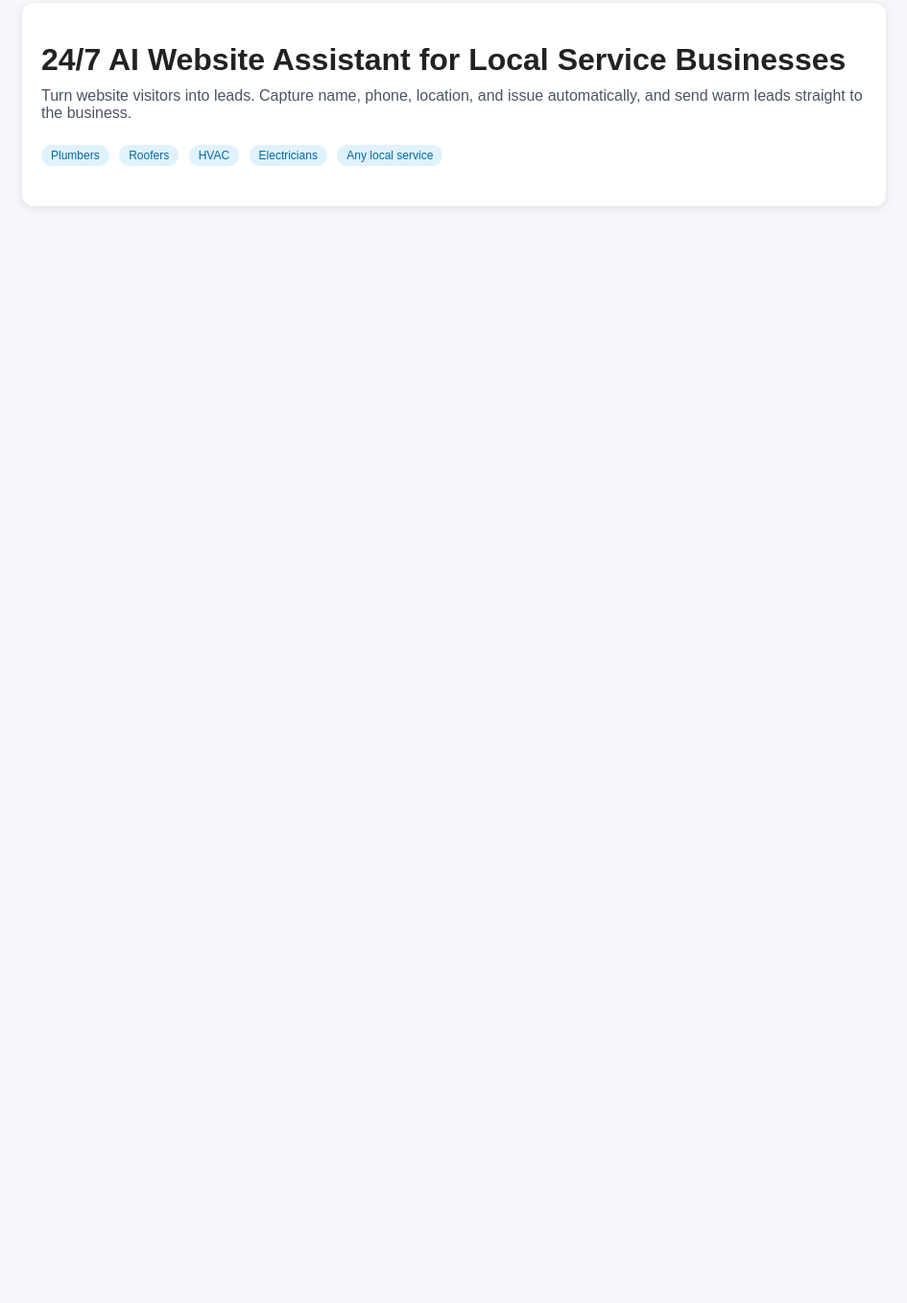
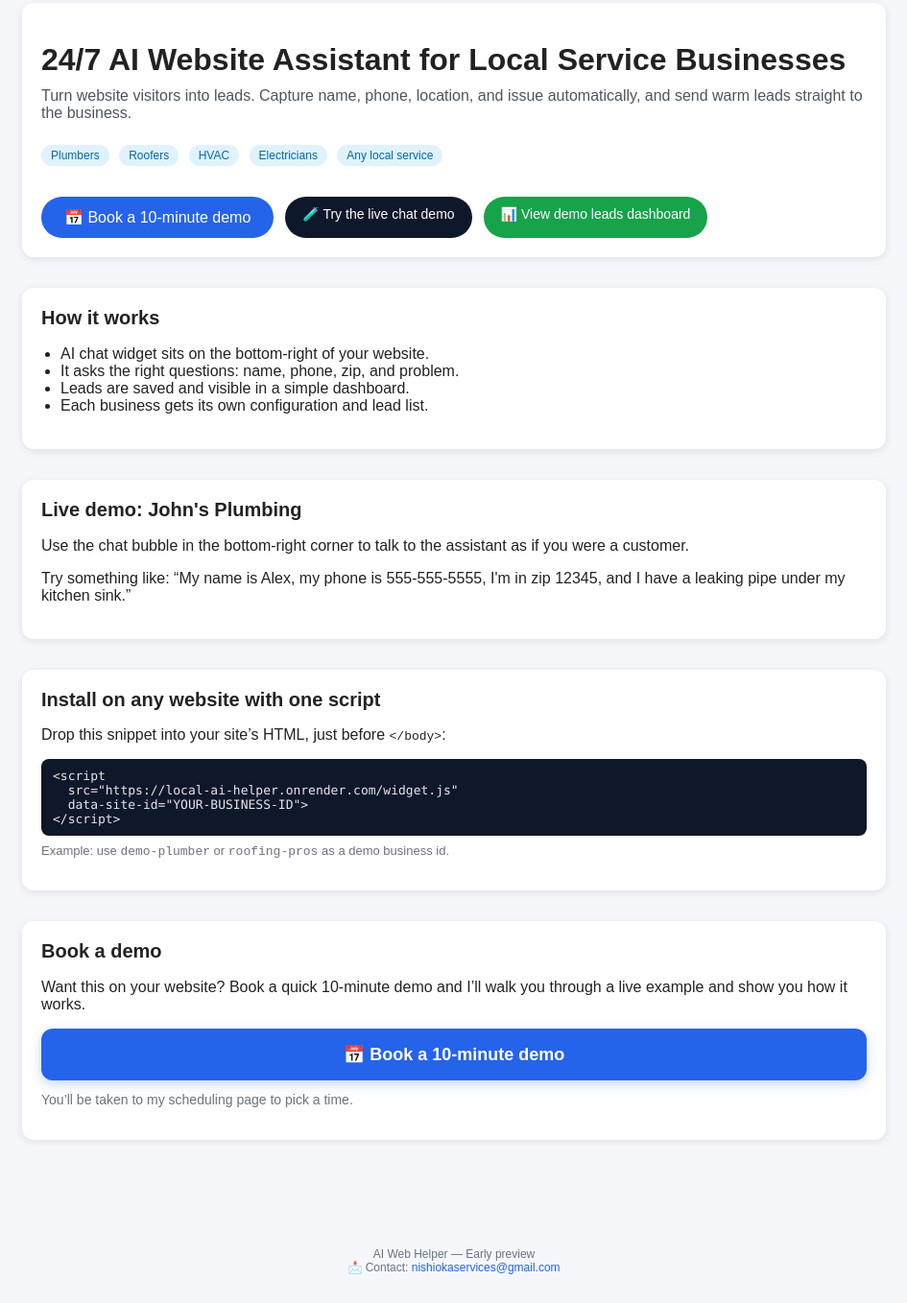
Before and after one commit to realcrown01/local-ai-helper, a website: page public/index.html in a window 1280 px wide. Shown: the part 90-1448 px from the top of the page at 96% size, without its empty margins (167-1112 px from the left). Before the commit the page ends 800 px from the top, so only its background shows below. Drawn offline with Linux system fonts and the light colour scheme; a script that the page names is missing.

Commit message:
Fix landing page (full restore)

```diff
--- a/public/index.html
+++ b/public/index.html
@@ -111,6 +111,7 @@
   </style>
 </head>
 <body>
+
   <header>
     <div class="container">
       <div class="logo">AI Web Helper</div>
@@ -127,6 +128,7 @@
           Turn website visitors into leads. Capture name, phone, location, and issue
           automatically, and send warm leads straight to the business.
         </div>
+
         <div>
           <span class="pill">Plumbers</span>
           <span class="pill">Roofers</span>
@@ -138,4 +140,105 @@
         <!-- Primary actions -->
         <div style="margin-top: 16px; display:flex; flex-wrap:wrap; gap:12px;">
 
-          <!-- Big Blue Book Button -->
+          <!-- Big blue demo button -->
+          <a class="cta" href="#schedule" style="font-size:16px; padding:12px 24px; background:#2563eb;">
+            📅 Book a 10-minute demo
+          </a>
+
+          <!-- Try demo -->
+          <a class="cta-secondary" href="#demo">
+            🧪 Try the live chat demo
+          </a>
+
+          <!-- Dashboard -->
+          <a class="cta-secondary" href="/admin/leads?siteId=demo-plumber" style="background:#16a34a;">
+            📊 View demo leads dashboard
+          </a>
+        </div>
+      </div>
+
+      <!-- How it works -->
+      <div class="section">
+        <h2>How it works</h2>
+        <ul>
+          <li>AI chat widget sits on the bottom-right of your website.</li>
+          <li>It asks the right questions: name, phone, zip, and problem.</li>
+          <li>Leads are saved and visible in a simple dashboard.</li>
+          <li>Each business gets its own configuration and lead list.</li>
+        </ul>
+      </div>
+
+      <!-- Live demo section -->
+      <div class="section" id="demo">
+        <h2>Live demo: John's Plumbing</h2>
+        <p>Use the chat bubble in the bottom-right corner to talk to the assistant as if you were a customer.</p>
+        <p>Try something like: “My name is Alex, my phone is 555-555-5555, I'm in zip 12345, and I have a leaking pipe under my kitchen sink.”</p>
+      </div>
+
+      <!-- Install snippet -->
+      <div class="section">
+        <h2>Install on any website with one script</h2>
+        <p>Drop this snippet into your site’s HTML, just before <code>&lt;/body&gt;</code>:</p>
+
+        <div class="code-box">
+          &lt;script<br />
+          &nbsp;&nbsp;src="https://local-ai-helper.onrender.com/widget.js"<br />
+          &nbsp;&nbsp;data-site-id="YOUR-BUSINESS-ID"&gt;<br />
+          &lt;/script&gt;
+        </div>
+
+        <p style="font-size: 13px; color:#6b7280; margin-top:8px;">
+          Example: use <code>demo-plumber</code> or <code>roofing-pros</code> as a demo business id.
+        </p>
+      </div>
+
+      <!-- Book a demo -->
+      <div class="section" id="schedule">
+        <h2>Book a demo</h2>
+        <p>
+          Want this on your website? Book a quick 10-minute demo and I’ll walk you through a live example and show you how it works.
+        </p>
+
+        <a
+          href="https://nishiokaservices.setmore.com/services/cbc88d43-08de-4022-a8b3-577add493d5c"
+          target="_blank"
+          rel="noopener noreferrer"
+          style="
+            display: block;
+            background: #2563eb;
+            padding: 16px;
+            border-radius: 12px;
+            color: white;
+            text-align: center;
+            font-size: 18px;
+            font-weight: bold;
+            text-decoration: none;
+            margin-top: 16px;
+            box-shadow: 0 4px 12px rgba(37, 99, 235, 0.25);
+          "
+        >
+          📅 Book a 10-minute demo
+        </a>
+
+        <p style="font-size: 14px; color:#6b7280; margin-top: 12px;">
+          You’ll be taken to my scheduling page to pick a time.
+        </p>
+      </div>
+
+    </div>
+  </main>
+
+  <footer>
+    AI Web Helper — Early preview<br />
+    📩 Contact:
+    <a href="mailto:nishiokaservices@gmail.com">nishiokaservices@gmail.com</a>
+  </footer>
+
+  <!-- Live widget demo -->
+  <script
+    src="https://local-ai-helper.onrender.com/widget.js"
+    data-site-id="demo-plumber">
+  </script>
+
+</body>
+</html>
```
